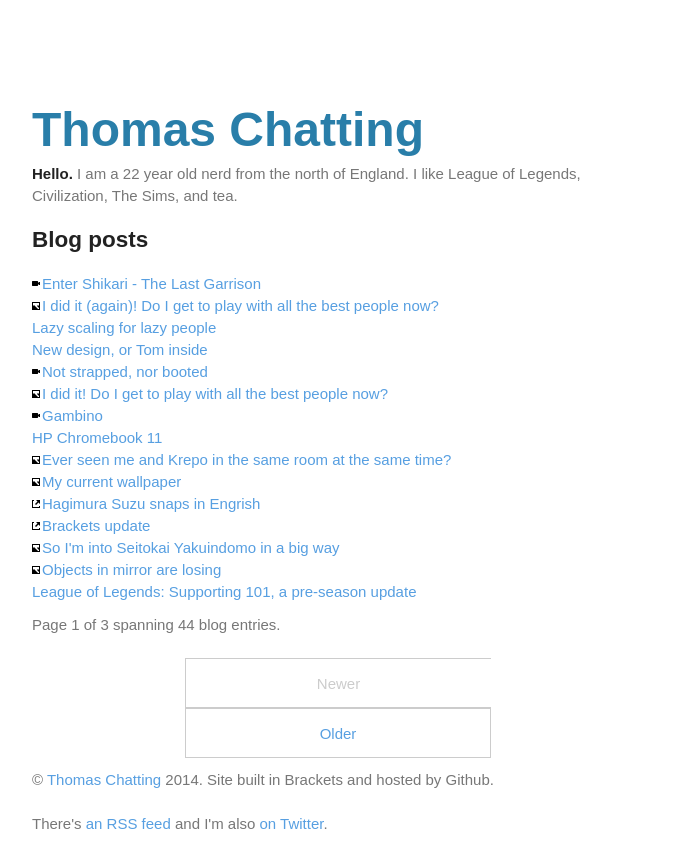
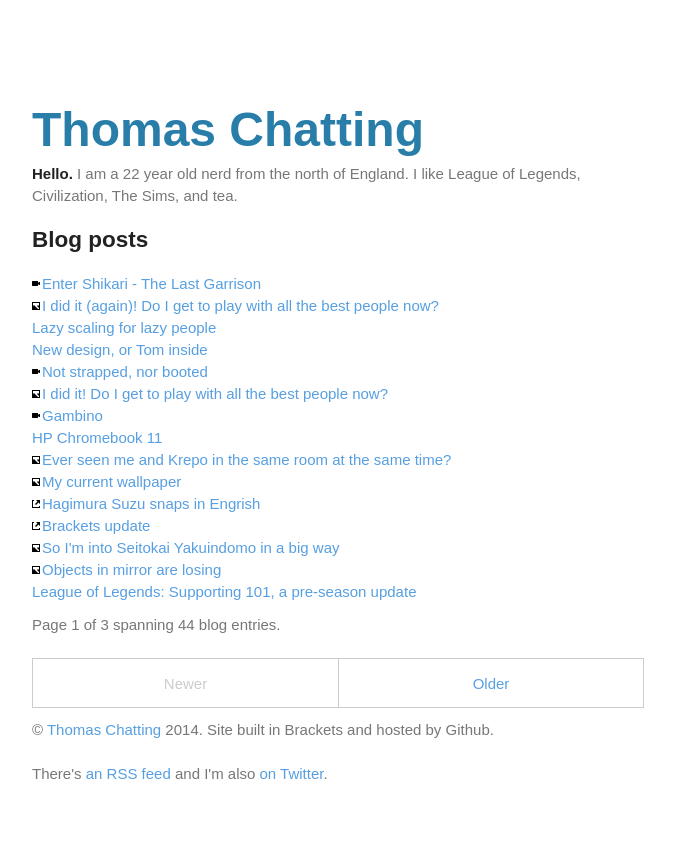
Before and after one commit to tomchatting/tomchatting.github.io, a Jekyll site: the page built from index.html, in a window 1280 px wide. Shown: the top 868 px of the page, without its empty margins (302-977 px from the left). Built offline with Jekyll 4.4.1, drawn with Linux system fonts in a browser that asks for light colours; some web fonts are replaced; the list of posts is cut into pages by our own code.

Commit message:
Fix later

```diff
--- a/index.html
+++ b/index.html
@@ -6,14 +6,26 @@ title: Contents
     <ul class=post-list>
         {% for post in paginator.posts %}
             {% if post.category == "link" %}<li class={{post.category}}><date><em>{{ post.date | date: "%Y-%m-%d" }}</em></date> <a href="{{ post.link }}" target="_blank">{{ post.title }}</a></li>{% else %}<li class={{post.category}}><date><em>{{ post.date | date: "%Y-%m-%d" }}</em></date> <a href="{{ post.url }}">{{ post.title }}</a></li>{% endif %}{% endfor %}
+    </ul>
+    <p><ins>Page {{paginator.page}} of {{paginator.total_pages}} spanning {{paginator.total_posts}} blog entries.</ins></p>
+    <ol class="nav  pagination">
+        <li class="pagination__prev">
+            {% if paginator.previous_page %}
+            {% if paginator.previous_page == 1 %}
+                <a href="/">Newer</a>
+            {% else %}
+                <a href="/page{{paginator.previous_page}}">Newer</a>
+            {% endif %}
+            {% else %}
+                Newer
+            {% endif %}
+        </li><!--
 
-    </ul>
-
-    <p><ins>Page {{paginator.page}} of {{paginator.total_pages}} spanning {{paginator.total_posts}} blog entries.</ins></p>
-
-    <ol class="nav  pagination">
-
-        <li class="pagination__prev">{% if paginator.previous_page %}{% if paginator.previous_page == 1 %}<a href="/">Newer</a>{% else %}<a href="/page{{paginator.previous_page}}">Newer</a>{% endif %}{% else %}Newer{% endif %}</li>
-        <li class="pagination__next">{% if paginator.next_page %}<a href="/page{{paginator.next_page}}">Older</a>{% else %}Older{% endif %}</li>
-
+     --><li class="pagination__next">
+            {% if paginator.next_page %}
+                <a href="/page{{paginator.next_page}}">Older</a>
+            {% else %}
+                Older
+            {% endif %}
+        </li>
     </ol>
```
